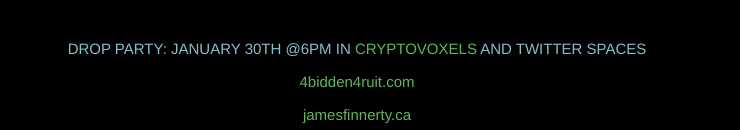
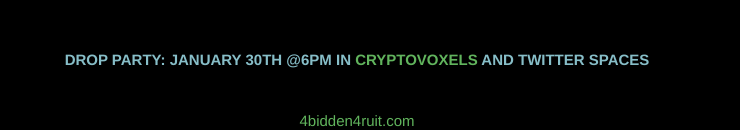
Before and after one commit to jamesfinnerty/website-ipfs, a plain HTML site: page stillmotion.html in a window 1280 px wide. Shown: the part 1112-1242 px from the top of the page, without its empty margins (283-1023 px from the left). Drawn offline with Linux system fonts and the light colour scheme.

Commit message:
Update stillmotion.html

```diff
--- a/stillmotion.html
+++ b/stillmotion.html
@@ -50,7 +50,11 @@ a:active {
   <img src="stillmotion-poster.PNG" alt="stillmotion-poster" style="width:677px;height:1080px;" />
   </p>
 
-    <p style="text-align:center;font-size:15px">DROP PARTY: JANUARY 30TH @6PM IN <a href="https://www.cryptovoxels.com/events/1859" target="_blank">CRYPTOVOXELS</a> AND TWITTER SPACES</P>
+      <header>
+    <h1><p style="text-align:center;font-size:15px">DROP PARTY: JANUARY 30TH @6PM IN
+        <a href="https://www.cryptovoxels.com/events/1859" target="_blank">CRYPTOVOXELS</a> AND TWITTER SPACES</p></h1>
+      </header>
+
     <p style="text-align:center;font-size:15px"><a href="https://www.4bidden4ruit.com/" target="_blank">4bidden4ruit.com</a>
     <p style="text-align:center;font-size:15px"><a href="https://www.jamesfinnerty.ca/" target="_blank">jamesfinnerty.ca</a>
     <p style="text-align:center;font-size:15px">© 2022 CRUX x JAMES FINNERTY</p>
```
